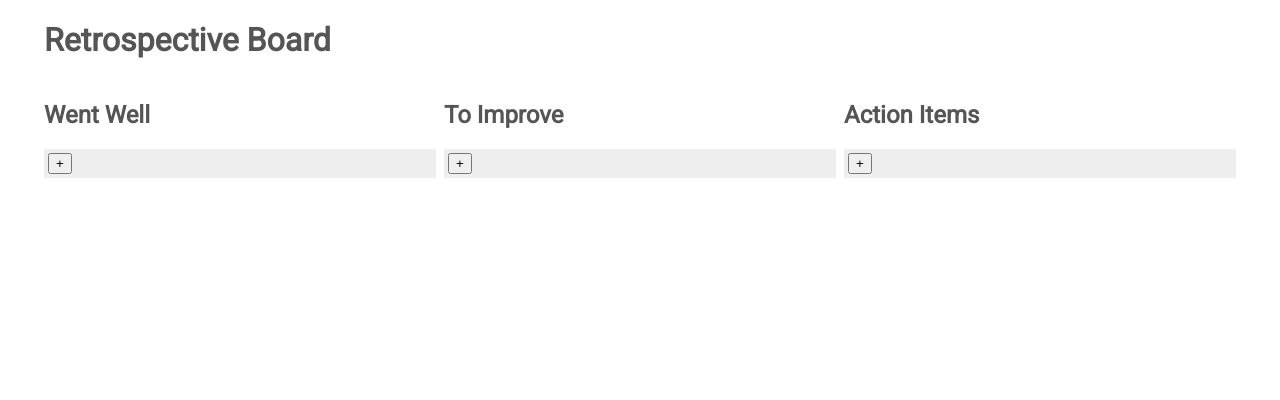
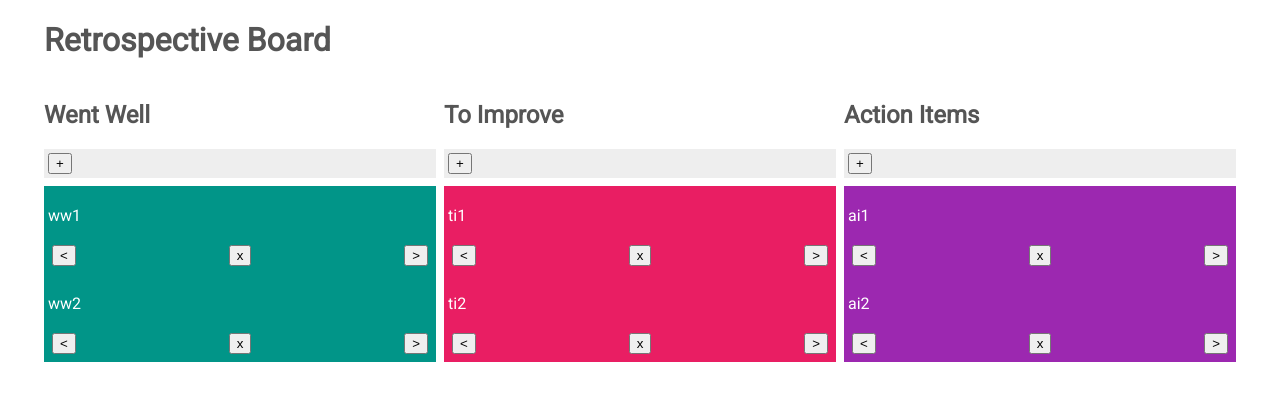
Before and after one commit to simi823/retro-board, a React (Create React App) app: page / in a window 1280 px wide. Shown: the top 400 px of the page. Built offline with nearby package versions, Linux system fonts and the light colour scheme.

Commit message:
fixed bug when moving left/right

```diff
--- a/src/App.js
+++ b/src/App.js
@@ -8,19 +8,19 @@ const categories = [
     category_id: 1,
     name: 'Went Well',
     showNewCard: false,
-    cards: [],
+    cards: [{ card_id: '0', title: 'ww1' }, { card_id: '1', title: 'ww2' }],
   },
   {
     category_id: 2,
     name: 'To Improve',
     showNewCard: false,
-    cards: [],
+    cards: [{ card_id: '0', title: 'ti1' }, { card_id: '1', title: 'ti2' }],
   },
   {
     category_id: 3,
     name: 'Action Items',
     showNewCard: false,
-    cards: [],
+    cards: [{ card_id: '0', title: 'ai1' }, { card_id: '1', title: 'ai2' }],
   },
 ];
 class App extends Component {
@@ -70,11 +70,12 @@ class App extends Component {
     };
 
     moveLeft = (cat_index, new_cat_index, card_id) => {
-        const cardToMove = this.state.categories[cat_index].cards.filter((card, idx) => {return card.card_id === card_id ? card : null;});
+        const cardToMove = this.state.categories[cat_index].cards.find((card, idx) => {return card.card_id === card_id ? card.title : null;});
         this.setState({
             categories: this.state.categories.map((category, index) => {
                 if (category.category_id === this.state.categories[new_cat_index].category_id) {
-                    category.cards.push(cardToMove[0]);
+                let cards_length = category.cards.length;
+                    category.cards.push({card_id: cards_length.toString(), title: cardToMove.title});
                 }
                 return category;
             }),
@@ -82,12 +83,12 @@ class App extends Component {
     };
 
     moveRight = (cat_index, new_cat_index, card_id) => {
-        console.log( cat_index, new_cat_index, card_id);
-        const cardToMove = this.state.categories[cat_index].cards.filter((card, idx) => { return card.card_id === card_id ? card : null; });
+        const cardToMove = this.state.categories[cat_index].cards.find((card, idx) => { return card.card_id === card_id ? card.title : null; });
         this.setState({
             categories: this.state.categories.map((category, index) => {
                 if (category.category_id === this.state.categories[new_cat_index].category_id) {
-                    category.cards.push(cardToMove[0]);
+                    let cards_length = category.cards.length;
+                    category.cards.push({ card_id: cards_length.toString(), title: cardToMove.title});
                 }
                 return category;
             }),
@@ -132,6 +133,7 @@ class App extends Component {
                         <div className = { cardBackgroundColorClassName }>
                             {category.cards && category.cards.map((card, card_index) => {
                                 return <Card
+                                key = {card_index}
                                 card={card}
                                 card_id={card.card_id}
                                 card_index={card_index}
--- a/src/components/AddCard/AddCard.js
+++ b/src/components/AddCard/AddCard.js
@@ -3,7 +3,6 @@ import '../../retro-board.css'
 
 
 function AddCard(props) {
-    console.log(props)
     return <div className="Retro RetroBoardCategory textbox">
         <div className={props.cardBackgroundColorClassName}>
             <textarea className="textbox" value={'Enter Text here' ? props.inputValue : null} category_id={0} onChange={props.handleChange} placeholder="Enter Text Here" />
```
